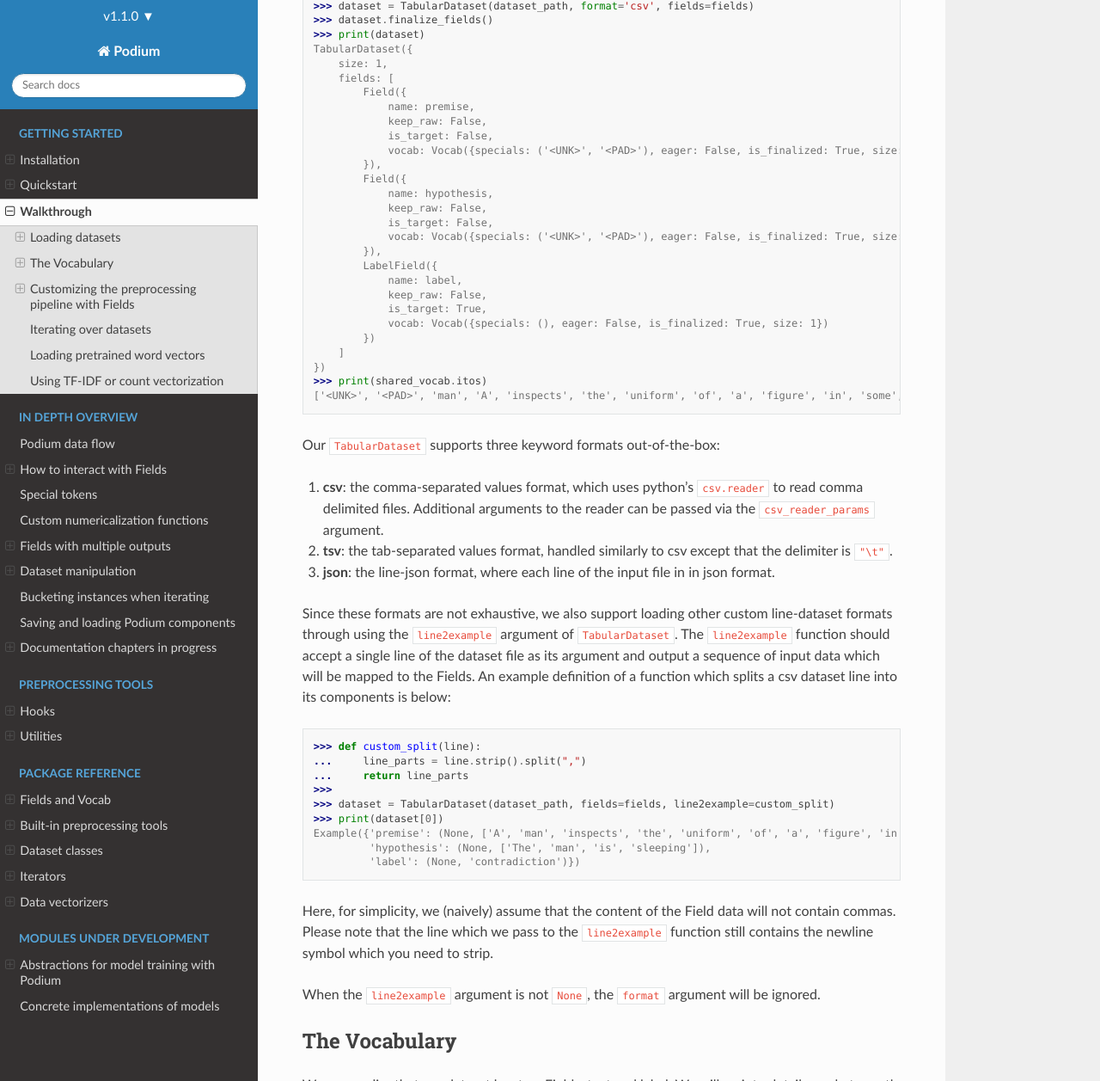
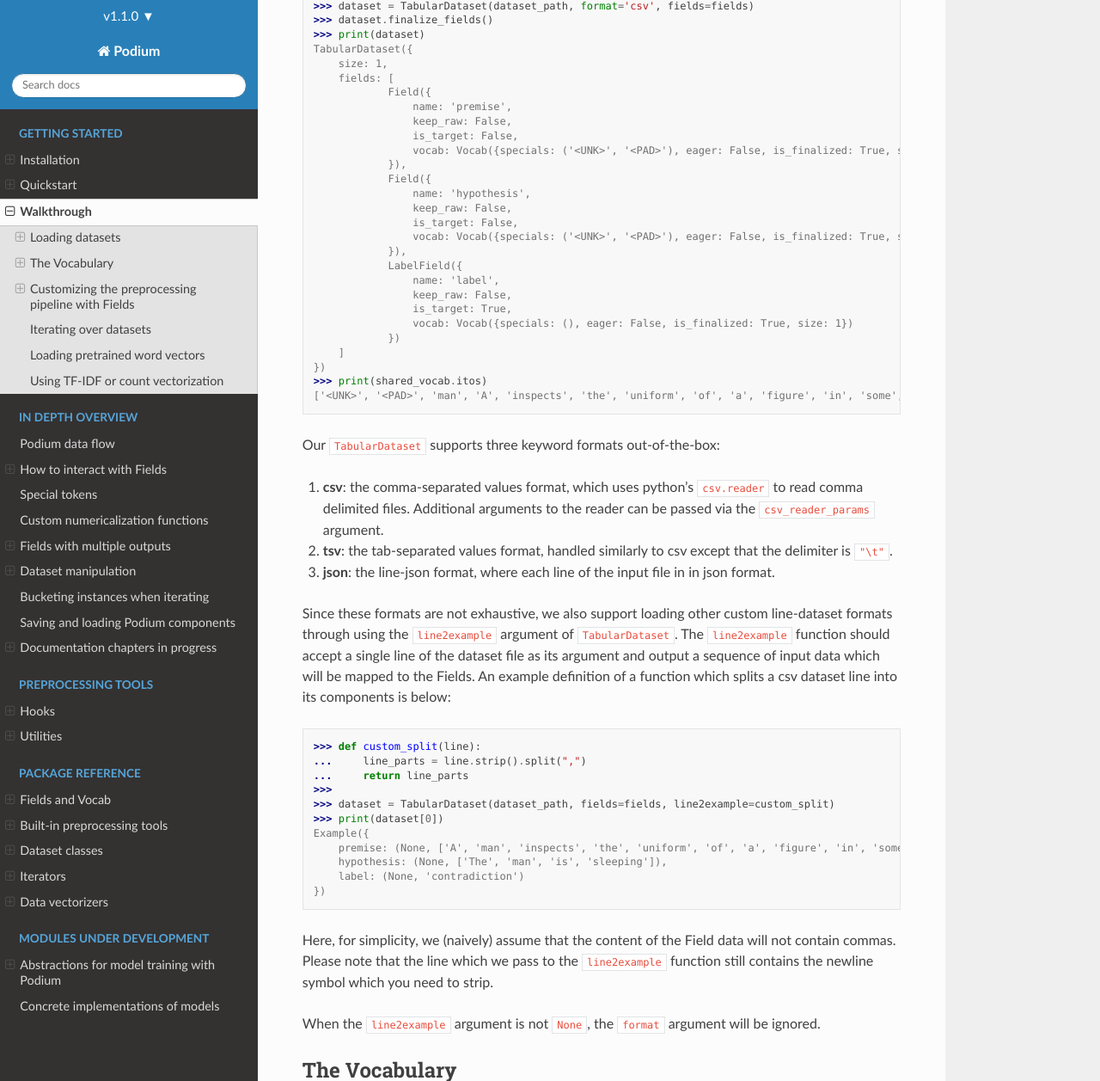
Before and after one commit to TakeLab/podium, a Sphinx documentation site: the page built from docs/source/walkthrough.rst, in a window 1280 px wide and 1400 px high, scrolled down 2994 px. Shown: the part 143-1400 px from the top of the window at 86% size. Built offline with Sphinx 7.4.7 and the Read the Docs theme 2.0.0, drawn with Linux system fonts in a browser that asks for light colours.

Commit message:
Fix doctests, style

```diff
--- a/docs/source/walkthrough.rst
+++ b/docs/source/walkthrough.rst
@@ -168,24 +169,24 @@
   TabularDataset({
       size: 1,
       fields: [
-          Field({
-              name: premise,
-              keep_raw: False,
-              is_target: False,
-              vocab: Vocab({specials: ('<UNK>', '<PAD>'), eager: False, is_finalized: True, size: 19})
-          }),
-          Field({
-              name: hypothesis,
-              keep_raw: False,
-              is_target: False,
-              vocab: Vocab({specials: ('<UNK>', '<PAD>'), eager: False, is_finalized: True, size: 19})
-          }),
-          LabelField({
-              name: label,
-              keep_raw: False,
-              is_target: True,
-              vocab: Vocab({specials: (), eager: False, is_finalized: True, size: 1})
-          })
+              Field({
+                  name: 'premise',
+                  keep_raw: False,
+                  is_target: False,
+                  vocab: Vocab({specials: ('<UNK>', '<PAD>'), eager: False, is_finalized: True, size: 19})
+              }),
+              Field({
+                  name: 'hypothesis',
+                  keep_raw: False,
+                  is_target: False,
+                  vocab: Vocab({specials: ('<UNK>', '<PAD>'), eager: False, is_finalized: True, size: 19})
+              }),
+              LabelField({
+                  name: 'label',
+                  keep_raw: False,
+                  is_target: True,
+                  vocab: Vocab({specials: (), eager: False, is_finalized: True, size: 1})
+              })
       ]
   })
   >>> print(shared_vocab.itos)
```
Also changed, not shown: other parts of docs/source/walkthrough.rst (+6 -3 lines), CONTRIBUTING.md (+1 -1 lines), 2 other files.
